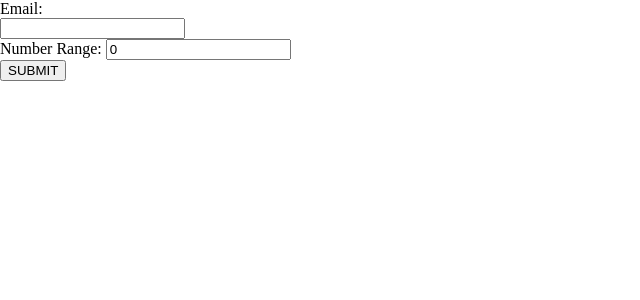
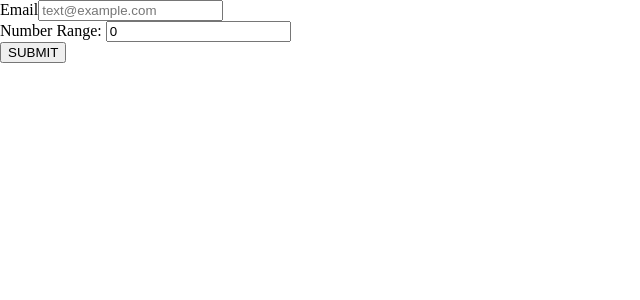
Before and after one commit to jian-hua-ho/WebToolsPractice, a React app: page /validation in a window 1280 px wide. Shown: the top 300 px of the page, without its empty margins (0-640 px from the left). Built offline with nearby package versions, Linux system fonts and the light colour scheme.

Commit message:
Use Text to replace email

```diff
--- a/src/app/pages/validation/Validation.js
+++ b/src/app/pages/validation/Validation.js
@@ -1,7 +1,7 @@
 import React, { Component } from 'react';
 import _ from 'lodash';
 
-import Email from './components/Email';
+import Text from './components/Text';
 
 class Validation extends Component {
     // Life Cycles
@@ -39,12 +39,12 @@ class Validation extends Component {
     render() {
         return (
             <div>
-                <div>
-                    <label>Email:&nbsp;</label>
-                    <Email
-                        value={this.state.email}
-                        onChange={this._handleEmailChange} />
-                </div>
+                <Text
+                    label="Email"
+                    placeholder="text@example.com"
+                    value={this.state.email}
+                    rules="email"
+                    onChange={this._handleEmailChange} />
                 <div>
                     <label>Number Range:&nbsp;</label>
                     <input
```
